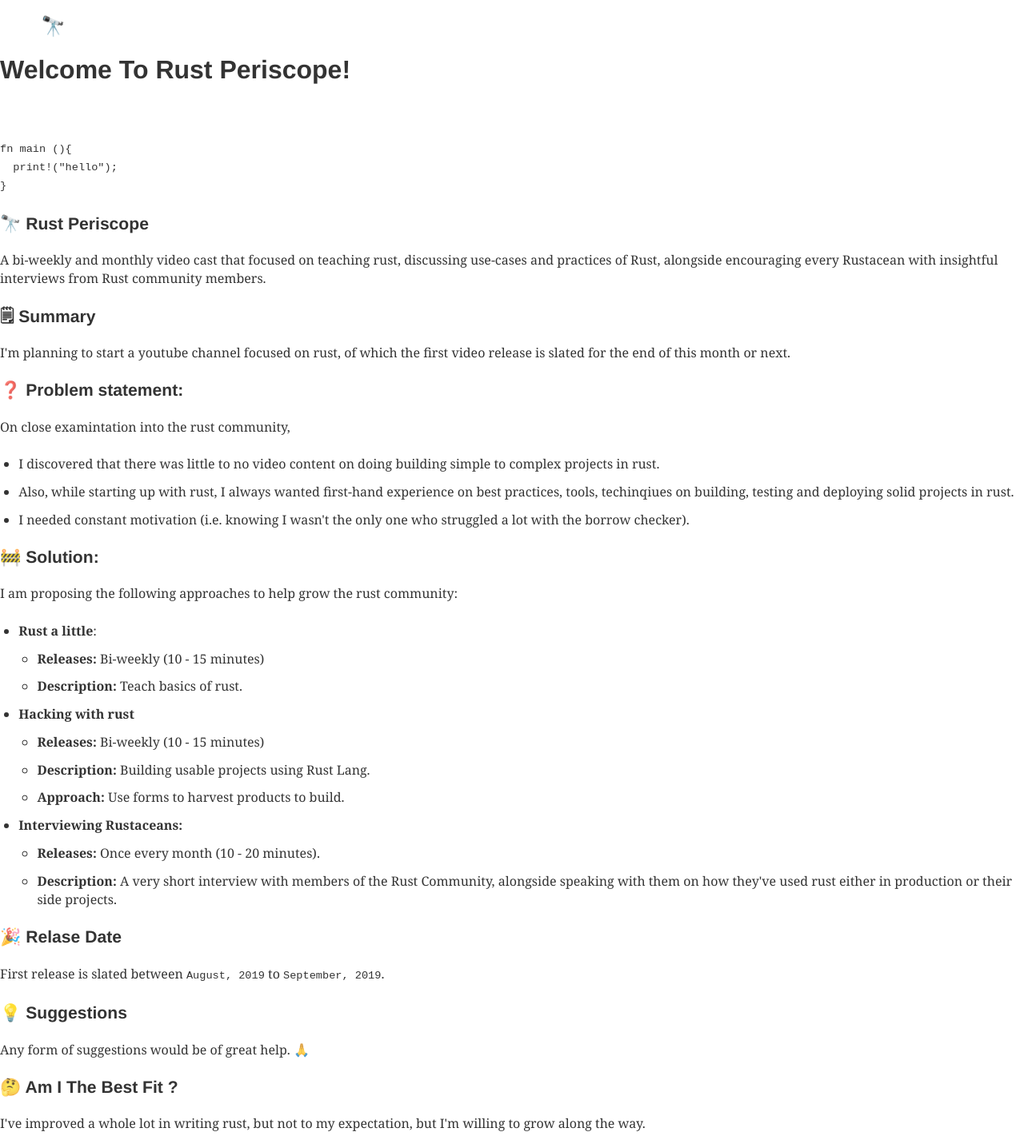
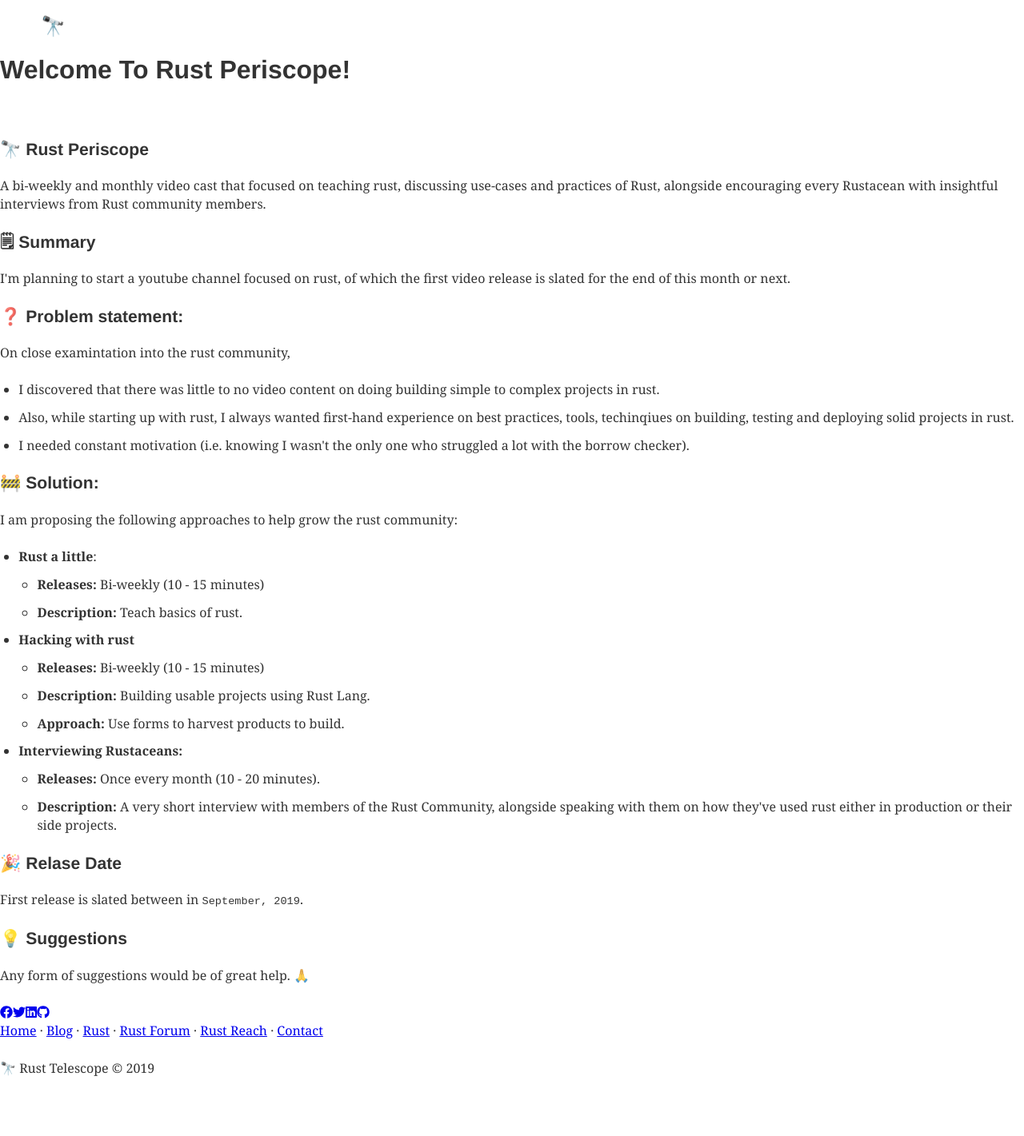
Before and after one commit to toksdotdev/rust-telescope.live, a Gatsby site: page /blog/welcome-to-rust-periscope/ in a window 1280 px wide. Shown: the top 1421 px of the page at 80% size. After the commit the page ends 1371 px from the top, so only its background shows below. Built offline with nearby package versions, Linux system fonts and the light colour scheme; Gatsby itself is replaced by a stand-in of ours; some packages are replaced by stand-ins of ours.

Commit message:
Chore(Readme): Update README.md

````diff
--- a/src/contents/blog-posts/welcome-to-rust-periscope.mdx
+++ b/src/contents/blog-posts/welcome-to-rust-periscope.mdx
@@ -9,12 +9,6 @@
     username: 'tnkemdilim'
 }
 ---
-
-```rust
-fn main (){
-  print!("hello");
-}
-```
 
 ### 🔭 Rust Periscope
 
@@ -55,12 +49,8 @@
 
 ### 🎉 Relase Date
 
-First release is slated between `August, 2019` to `September, 2019`.
+First release is slated between in `September, 2019`.
 
 ### 💡 Suggestions
 
 Any form of suggestions would be of great help. 🙏
-
-### 🤔 Am I The Best Fit ?
-
-I've improved a whole lot in writing rust, but not to my expectation, but I'm willing to grow along the way.
````
Also changed, not shown: README.md, src/assets/images/rust-telescope.png (added), src/assets/svgs/old/hacking-with-rust.svg (deleted), src/assets/svgs/old/pair-programming.svg (deleted), src/assets/svgs/old/pair-programmingw.svg (deleted), src/assets/svgs/old/rust-a-little.svg (deleted), src/assets/svgs/old/rust-experts.svg (deleted), src/assets/svgs/old/rustaceans-around-the-world.svg (deleted).
